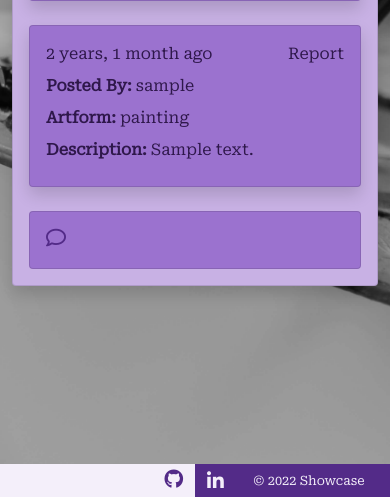
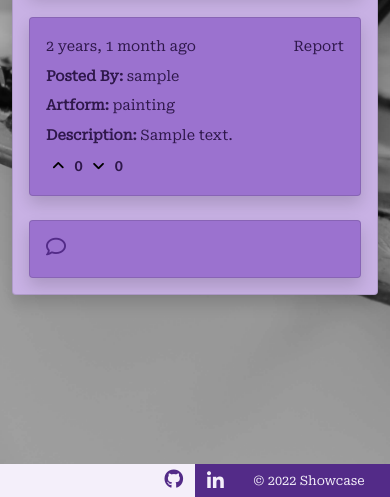
Before and after one commit to mwarddev/showcase, a Django app: page /posts/painting/1/ in a window 390 px wide. Shown: the part 347-844 px from the top of the page. Run offline with Django 3.2, Linux system fonts and the light colour scheme; a user stored in the database is signed in; tables that the repository leaves empty hold one stand-in row (values such as "Sample post"); some libraries are stand-ins or nearby versions.

Commit message:
Install django allauth and wire up basic site registration, login and logout

```diff
--- a/exhibition/templates/exhibition/full_post.html
+++ b/exhibition/templates/exhibition/full_post.html
@@ -14,7 +14,8 @@
                             <div class="card shadow bg-purple-2 mb-4">
                                 <div class="card-body">
                                     {% if "placeholder" in info.media.url %}
-                                    <img class="img-fluid" src="{% static 'images/palette-bg.jpg' %}" alt="colour palette">
+                                    <img class="img-fluid" src="{% static 'images/palette-bg.jpg' %}"
+                                        alt="colour palette">
                                     {% else %}
                                     <img class="img-fluid" src="{{ info.media.url }}" alt="posted media">
                                     {% endif %}
@@ -25,20 +26,51 @@
                             <div class="card shadow bg-purple-2 mb-4">
                                 <div class="card-body">
                                     <div class="container-fluid d-inline-flex p-0">
-                                    <span class="purple-4 muted">{{ info.created_date|timesince }} ago </span>
-                                    <span class="purple-4 ms-auto">Report</span>
+                                        <span
+                                            class="purple-4 purple-4 card-text info-size">{{ info.created_date | timesince }}
+                                            ago </span>
+                                        <span class="purple-4 ms-auto card-text info-size">Report</span>
                                     </div>
-                                    <p class="purple-4 my-2"><strong>Posted By:</strong> {{ info.user_name }}</p>
-                                    <p class="purple-4 my-2"><strong>Artform:</strong> {{ info.artform }}</p>
-                                    <p class="purple-4 my-2"><strong>Description:</strong> {{ info.description|safe }}</p>
+                                    <p class="purple-4 my-2 card-text info-size"><strong>Posted By:</strong>
+                                        {{ info.user_name }}</p>
+                                    <p class="purple-4 my-2 card-text info-size"><strong>Artform:</strong>
+                                        {{ info.artform }}</p>
+                                    <p class="purple-4 my-2 card-text info-size"><strong>Description:</strong>
+                                        {{ info.description | safe }}</p>
+                                    <strong class="info-size purple-4">
+                                        {% if user.is_authenticated %}
+                                        <form action="" class="d-inline auth" method="POST">
+                                            {% csrf_token %}
+                                            <button type="submit" name="" value="{{ info.id }}" class="like-btn bg-purple-2">
+                                                <i class="fa-solid fa-angle-up"></i>
+                                            </button>
+                                        </form>
+                                        {% else %}
+                                        <span><i class="fa-solid fa-angle-up"></i></span>
+                                        {% endif %}
+                                        <span>0</span>
+                                    </strong>
+                                    <strong class="info-size purple-4">
+                                        {% if user.is_authenticated %}
+                                        <form action="" class="d-inline auth" method="POST">
+                                            {% csrf_token %}
+                                            <button type="submit" name="" value="{{ info.id }}" class="dislike-btn bg-purple-2">
+                                                <i class="fa-solid fa-angle-down"></i>
+                                            </button>
+                                        </form>
+                                        {% else %}
+                                        <span><i class="fa-solid fa-angle-down"></i></span>
+                                        {% endif %}
+                                        <span>0</span>
+                                    </strong>
                                 </div>
                             </div>
                         </div>
                         <div class="col-12 col-md-8">
-                            <div class="card sahdo bg-purple-2">
+                            <div class="card shadow bg-purple-2">
                                 <div class="card-body">
                                     <i class="fa-regular fa-comment purple-3 fs-5"></i>
-                                    <span class="purple-4 d-none d-sm-inline">Comment</span>
+                                    <span class="card-text purple-4 d-none d-sm-inline">Comment</span>
                                 </div>
                             </div>
                         </div>
@@ -51,14 +83,3 @@
 {% endfor %}
 
 {% endblock content %}
-
-<!-- {{ info.title }}
-{{ info.artform }}
-{% if "placeholder" in info.media.url %}
-    <img src="{% static 'images/painting.jpg' %}" alt="colour palette">
-{% else %}
-    <img src="{{ info.media.url }}" alt="posted media">
-{% endif %}
-
-{{ info.description|safe }}
-<p>Created by: {{ info.user_name }} on {{ info.created_date }}</p> -->
--- a/requirements.txt
+++ b/requirements.txt
@@ -3,8 +3,13 @@ cloudinary==1.29.0
 dj-database-url==0.5.0
 dj3-cloudinary-storage==0.0.6
 Django==3.2
+django-allauth==0.49.0
 django-summernote==0.8.20.0
 gunicorn==20.1.0
+oauthlib==3.2.0
 psycopg2==2.9.3
+PyJWT==2.3.0
+python3-openid==3.2.0
 pytz==2021.3
+requests-oauthlib==1.3.1
 sqlparse==0.4.2
--- a/showcase/urls.py
+++ b/showcase/urls.py
@@ -21,4 +21,5 @@ urlpatterns = [
     path('', include('home.urls'), name='home-urls'),
     # path('', include('exhibition.urls'), name='exhibition-urls'),
     path('summernote/', include('django_summernote.urls')),
+    path('accounts/', include('allauth.urls')),
 ]
--- a/static/css/style.css
+++ b/static/css/style.css
@@ -182,3 +182,17 @@ ul .nav-link:hover {
     margin-top: 4rem;
     margin-bottom: 2rem;
 }
+
+.auth:hover {
+    color: #532b88;
+}
+
+.like-btn,
+.dislike-btn {
+    border: none;
+}
+
+.like-btn:hover,
+.dislike-btn:hover {
+    color: #c8b1e4;
+}
--- a/templates/base.html
+++ b/templates/base.html
@@ -46,7 +46,7 @@
                 {% endif %}
                 {% if user.is_superuser %}
                 <li class="nav-item">
-                    <a class="nav-link" href="{% url 'admin:index' %}"><i class="fa-solid fa-screwdriver-wrench"></i>
+                    <a class="nav-link" href="{% url 'admin:index' %}" target="_blank"><i class="fa-solid fa-screwdriver-wrench"></i>
                         <p class="icon-name d-none d-sm-block">Admin</p>
                     </a>
                 </li>
@@ -66,18 +66,18 @@
                 </li>
                 {% if user.is_authenticated %}
                 <li class="nav-item">
-                    <a class="nav-link" href="#"><i class="fa-solid fa-right-from-bracket"></i>
+                    <a class="nav-link" href="{% url 'account_logout' %}"><i class="fa-solid fa-right-from-bracket"></i>
                         <p class="icon-name d-none d-sm-block">Logout</p>
                     </a>
                 </li>
                 {% else %}
                 <li class="nav-item">
-                    <a class="nav-link" href="#"><i class="fa-solid fa-list-check"></i>
+                    <a class="nav-link" href="{% url 'account_signup' %}"><i class="fa-solid fa-list-check"></i>
                         <p class="icon-name d-none d-sm-block">Register</p>
                     </a>
                 </li>
                 <li class="nav-item">
-                    <a class="nav-link" href="#"><i class="fa-solid fa-arrow-right-to-bracket"></i>
+                    <a class="nav-link" href="{% url 'account_login' %}"><i class="fa-solid fa-arrow-right-to-bracket"></i>
                         <p class="icon-name d-none d-sm-block">Login</p>
                     </a>
                 </li>
```
Also changed, not shown: exhibition/templates/exhibition/posts.html (+4 -4 lines), home/templates/home/index.html (+4 -4 lines), showcase/settings.py (+9 -0 lines).
